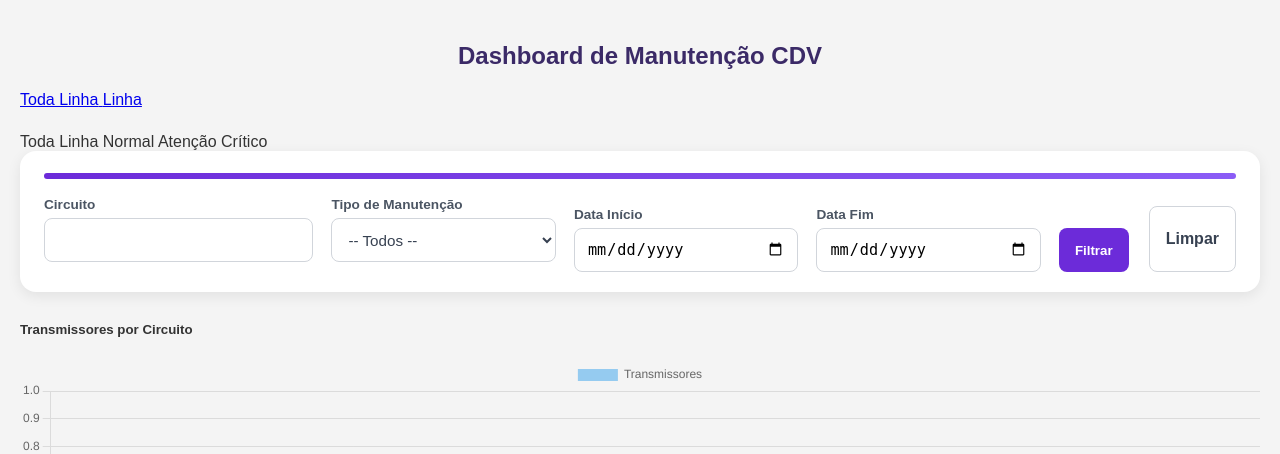
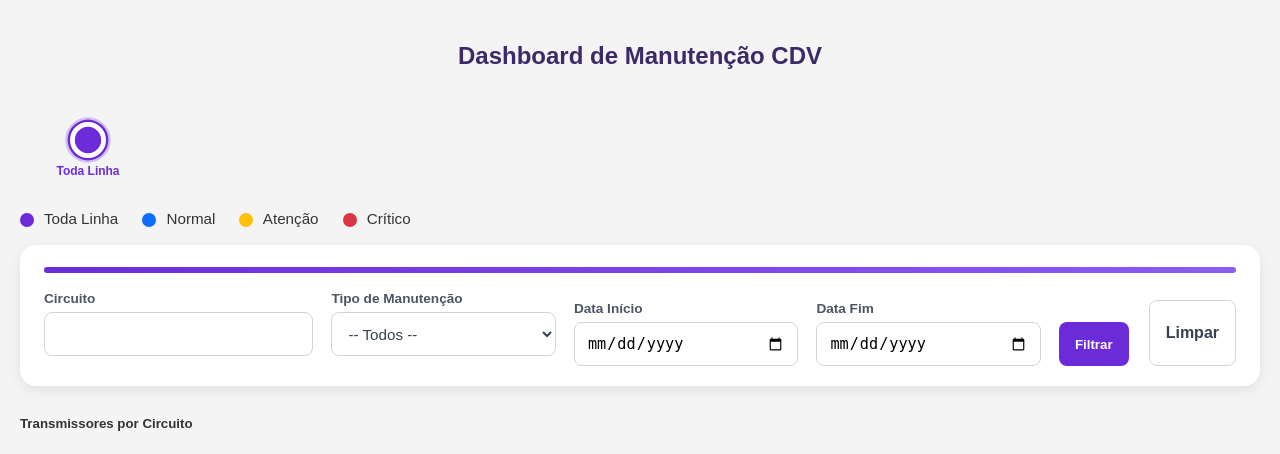
Before and after one commit to WillianVieira89/App_CDV, a Django app: page /dashboard/ in a window 1280 px wide. Shown: the part 51-505 px from the top of the page. Run offline with Django 5.2, Linux system fonts and the light colour scheme; the visitor is signed in with stand-in values (Sample User, id 1); data that the repository does not hold is empty.

Commit message:
Alteração no css

```diff
--- a/cdv_api/templates/cdv_api/dashboard_manutencao.html
+++ b/cdv_api/templates/cdv_api/dashboard_manutencao.html
@@ -44,7 +44,7 @@
         <span><span class="legenda-cor critico"></span> Crítico</span>
     </div>
 
-    <!-- PAINEL DE FILTROS -->
+    <!-- FILTROS -->
     <div class="painel-filtros">
         <div class="faixa-linha5"></div>
 
@@ -142,8 +142,6 @@
     </div>
 
     {% if circuitos_em_degradacao %}
-
-    <!-- TENDÊNCIA DE DEGRADAÇÃO -->
     <div class="row mb-4">
         <div class="col-12">
             <div class="card p-3 shadow-sm card-dashboard">
@@ -167,7 +165,6 @@
         </div>
     </div>
 
-    <!-- TABELA DE DEGRADAÇÃO -->
     <div class="card p-4 shadow-sm mb-5 tabela-bloco">
         <h4 class="secao-titulo">Identificação Automática de Degradação</h4>
 
@@ -208,14 +205,11 @@
             </table>
         </div>
     </div>
-
     {% else %}
-
     <div class="card p-4 shadow-sm mb-5 tabela-bloco">
         <h4 class="secao-titulo">Identificação Automática de Degradação</h4>
         <p class="mb-0 text-muted">Nenhuma degradação detectada no período selecionado.</p>
     </div>
-
     {% endif %}
 
     <!-- HISTÓRICO -->
@@ -630,6 +624,119 @@
 </script>
 
 <style>
+/* MAPA FIXO NESTA PÁGINA */
+.mapa-estacoes-bloco {
+    border-radius: 16px !important;
+    overflow: visible !important;
+    margin-bottom: 8px !important;
+}
+
+.mapa-linha-wrapper {
+    width: 100% !important;
+    overflow-x: auto !important;
+    overflow-y: visible !important;
+    padding: 28px 20px 18px 20px !important;
+    -webkit-overflow-scrolling: touch !important;
+}
+
+.mapa-estacoes {
+    position: relative !important;
+    display: flex !important;
+    align-items: flex-start !important;
+    gap: 18px !important;
+    width: max-content !important;
+    padding: 0 12px !important;
+    z-index: 2 !important;
+}
+
+.mapa-estacoes::before {
+    content: "" !important;
+    position: absolute !important;
+    top: 9px !important;
+    left: 28px !important;
+    right: 28px !important;
+    height: 4px !important;
+    background: linear-gradient(90deg, #6c2bd9, #8b5cf6) !important;
+    border-radius: 999px !important;
+    z-index: 1 !important;
+}
+
+.estacao-no {
+    position: relative !important;
+    z-index: 2 !important;
+    display: flex !important;
+    flex-direction: column !important;
+    align-items: center !important;
+    justify-content: flex-start !important;
+    flex: 0 0 56px !important;
+    min-width: 56px !important;
+    text-decoration: none !important;
+}
+
+.estacao-ponto {
+    width: 18px !important;
+    height: 18px !important;
+    border-radius: 50% !important;
+    border: 3px solid #fff !important;
+    margin-bottom: 8px !important;
+    box-shadow: 0 0 0 2px rgba(0,0,0,0.08) !important;
+}
+
+.estacao-nome {
+    display: block !important;
+    text-align: center !important;
+    line-height: 1.1 !important;
+    font-weight: 600 !important;
+    color: #374151 !important;
+    max-width: 56px !important;
+    font-size: 0.70rem !important;
+    word-break: break-word !important;
+}
+
+.desktop-label { display: none !important; }
+.mobile-label { display: block !important; }
+
+.mapa-todas .estacao-ponto { background: #6c2bd9 !important; }
+.estacao-normal .estacao-ponto { background: #0d6efd !important; }
+.estacao-atencao .estacao-ponto { background: #ffc107 !important; }
+.estacao-critico .estacao-ponto { background: #dc3545 !important; }
+
+.estacao-selecionada .estacao-ponto {
+    transform: scale(1.2) !important;
+    box-shadow: 0 0 0 4px rgba(108,43,217,0.25), 0 0 0 2px #6c2bd9 !important;
+}
+
+.estacao-selecionada .estacao-nome {
+    color: #6c2bd9 !important;
+    font-weight: 800 !important;
+}
+
+.legenda-mapa {
+    display: flex !important;
+    gap: 24px !important;
+    flex-wrap: wrap !important;
+    align-items: center !important;
+    margin-top: 12px !important;
+    margin-bottom: 18px !important;
+    font-size: 0.95rem !important;
+    font-weight: 500 !important;
+}
+
+.legenda-cor {
+    display: inline-block !important;
+    width: 14px !important;
+    height: 14px !important;
+    border-radius: 50% !important;
+    margin-right: 6px !important;
+    vertical-align: middle !important;
+}
+
+.legenda-cor.toda-linha { background: #6c2bd9 !important; }
+.legenda-cor.normal { background: #0d6efd !important; }
+.legenda-cor.atencao { background: #ffc107 !important; }
+.legenda-cor.critico { background: #dc3545 !important; }
+
+/* RESTANTE DA PÁGINA */
 .titulo-dashboard{
     font-weight:700;
     color:#3b2a67;
@@ -661,17 +768,6 @@
     margin-top: 10px;
     font-size: 0.9rem;
     color: #6b7280;
-    }
-
-    .card-resumo h6 {
-        font-size: 0.85rem;
-        color: #6b7280;
-        margin-bottom: 8px;
-    }
-
-    .card-resumo h3 {
-        margin: 0;
-        font-weight: 800;
 }
 
 .tabela-bloco {
@@ -826,6 +922,44 @@
     max-width:320px;
 }
 
+@media (min-width: 769px) {
+    .mapa-linha-wrapper {
+        padding: 34px 20px 20px 20px !important;
+    }
+
+    .mapa-estacoes {
+        gap: 22px !important;
+        padding: 0 14px !important;
+    }
+
+    .mapa-estacoes::before {
+        top: 11px !important;
+        left: 36px !important;
+        right: 36px !important;
+        height: 5px !important;
+    }
+
+    .estacao-no {
+        flex: 0 0 68px !important;
+        min-width: 68px !important;
+    }
+
+    .estacao-ponto {
+        width: 22px !important;
+        height: 22px !important;
+        border: 4px solid #fff !important;
+        margin-bottom: 10px !important;
+    }
+
+    .estacao-nome {
+        max-width: 78px !important;
+        font-size: 0.75rem !important;
+    }
+
+    .desktop-label { display: block !important; }
+    .mobile-label { display: none !important; }
+}
+
 @media (max-width: 1200px){
     .grid-filtros{
         grid-template-columns: 1fr 1fr;
@@ -860,7 +994,7 @@
     }
 
     .acoes-filtro{
-            grid-column: auto;
+        grid-column:auto;
         flex-wrap:wrap;
         width:100%;
     }
@@ -871,8 +1005,8 @@
     }
 
     .legenda-mapa{
-            gap:14px;
-            font-size:0.85rem;
+        gap:14px !important;
+        font-size:0.85rem !important;
     }
 
     .tabela-dashboard{
@@ -914,9 +1048,9 @@
     }
 
     .legenda-mapa{
-            flex-direction:column;
-            align-items:flex-start;
-            gap:8px;
+        flex-direction:column !important;
+        align-items:flex-start !important;
+        gap:8px !important;
     }
 
     .dica-clique{
@@ -924,5 +1058,4 @@
     }
 }
 </style>
-
 {% endblock %}
```
Also changed, not shown: cdv_api/templates/cdv_api/gerar_relatorio_excel.html (+51 -74 lines). Lines whose indentation alone changed are shown as unchanged.
